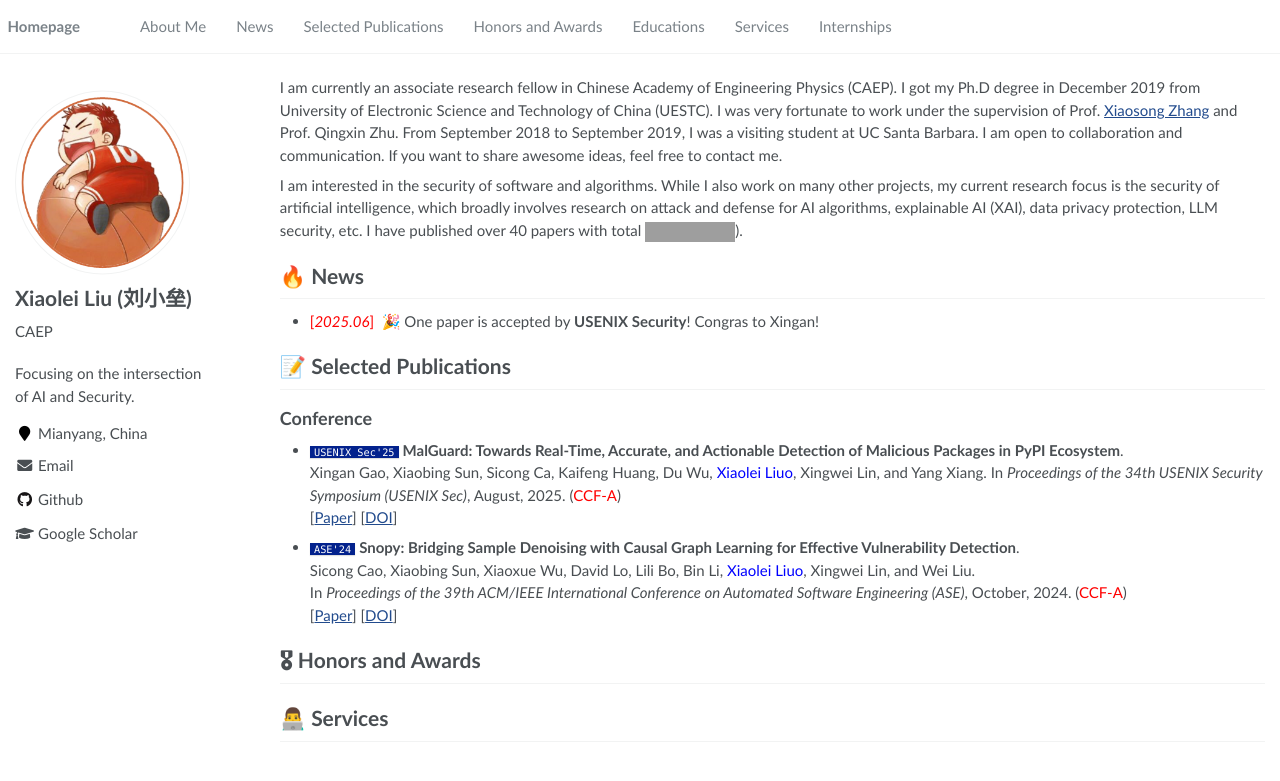
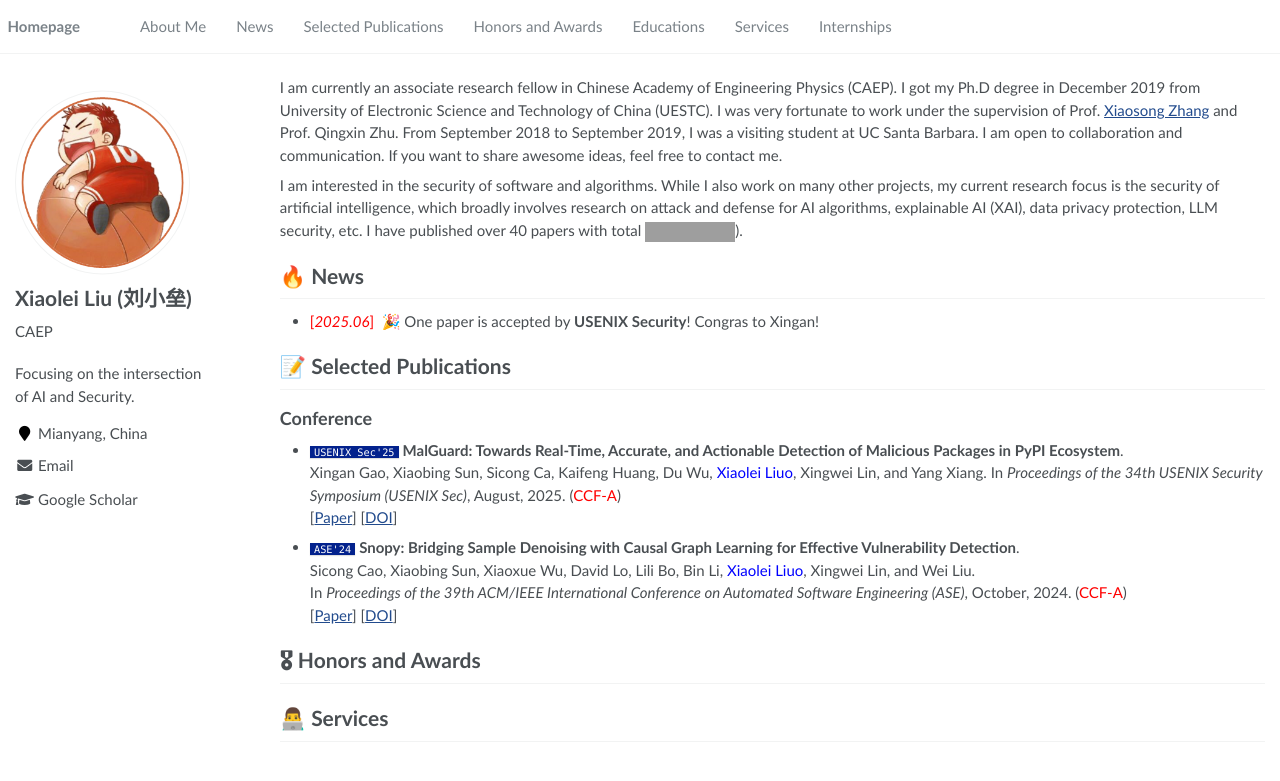
Before and after one commit to Cubernet/cubernet.github.io, a Jekyll site: the page built from _pages/about.md, in a window 1280 px wide. Shown: the top 781 px of the page. Built offline with Jekyll 4.4.1, drawn with Linux system fonts in a browser that asks for light colours; a script that is not in the unit is left out; grey boxes are pictures that could not be loaded.

Commit message:
Update _config.yml

```diff
--- a/_config.yml
+++ b/_config.yml
@@ -37,7 +37,7 @@ author:
   flickr           :
   facebook         :
   foursquare       :
-  github           : "Cubernet"
+  github           : #"Cubernet"
   google_plus      :
   keybase          :
   instagram        :
```
